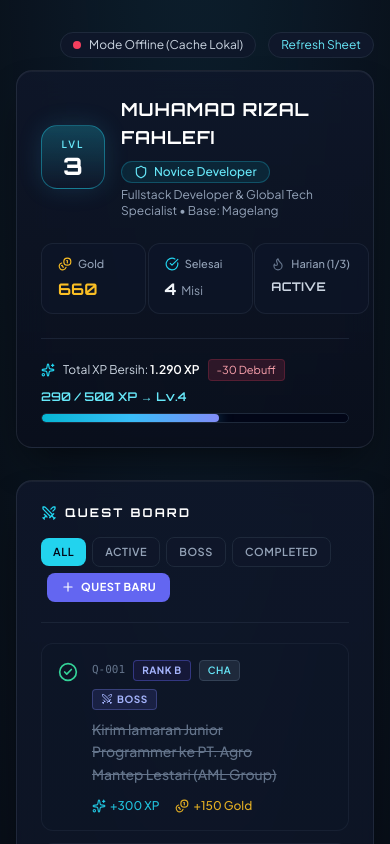
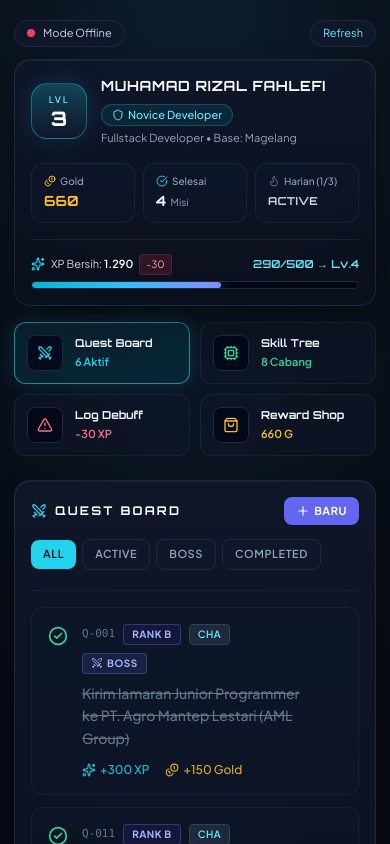
Before and after one commit to mrizalf99/rpg-quest-tracker, a React (Vite) app: page / in a window 390 px wide. Shown: the top 844 px of the page. Built offline with nearby package versions, Linux system fonts and the light colour scheme; no server answers.

Commit message:
feat: tambah quick-nav card box dan mode tab praktis untuk mobile

```diff
--- a/src/App.jsx
+++ b/src/App.jsx
@@ -5,14 +5,18 @@ import AddQuestModal from "./components/AddQuestModal";
 import CharacterHud from "./components/CharacterHud";
 import LevelUpModal from "./components/LevelUpModal";
 import QuestCard from "./components/QuestCard";
+import QuickNavCards from "./components/QuickNavCards";
 import SkillTreePanel from "./components/SkillTreePanel";
 import { useRpgEngine } from "./hooks/useRpgEngine";
 
 export default function App() {
   const { quests, debuffs, stats, syncStatus, fetchFromSheet, levelUpInfo, setLevelUpInfo, floatingReward, toggleQuest, addQuest, deleteQuest, toggleDebuff, redeemReward } = useRpgEngine();
 
+  const [activeTab, setActiveTab] = useState("QUEST"); // "QUEST" | "SKILL" | "DEBUFF" | "SHOP"
   const [filter, setFilter] = useState("ALL");
   const [isModalOpen, setIsModalOpen] = useState(false);
+
+  const activeQuestCount = quests.filter((q) => !q.completed).length;
 
   const filteredQuests = quests.filter((q) => {
     if (filter === "ACTIVE") return !q.completed;
@@ -21,8 +25,25 @@ export default function App() {
     return true;
   });
 
+  const handleSelectNav = (tabId) => {
+    setActiveTab(tabId);
+    // Pada mode laptop (layar >= 1024px), arahkan scroll halus ke bagian tujuan
+    if (window.innerWidth >= 1024) {
+      const targetMap = {
+        QUEST: "section-quest",
+        SKILL: "section-skill",
+        DEBUFF: "section-debuff",
+        SHOP: "section-shop",
+      };
+      const el = document.getElementById(targetMap[tabId]);
+      if (el) {
+        el.scrollIntoView({ behavior: "smooth", block: "start" });
+      }
+    }
+  };
+
   return (
-    <div className="min-h-screen w-full py-8 px-4 sm:px-6 lg:px-8">
+    <div className="min-h-screen w-full py-5 sm:py-8 px-3.5 sm:px-6 lg:px-8">
       <div className="max-w-6xl mx-auto">
         {/* Notifikasi Reward Melayang */}
         <AnimatePresence>
@@ -33,7 +54,7 @@ export default function App() {
               animate={{ opacity: 1, y: 0, scale: 1 }}
               exit={{ opacity: 0, y: -20 }}
               transition={{ duration: 0.35 }}
-              className="fixed bottom-6 right-6 z-40 rounded-xl bg-slate-900/95 border border-cyan-400/40 px-4 py-3 shadow-2xl"
+              className="fixed bottom-5 right-5 z-40 rounded-xl bg-slate-900/95 border border-cyan-400/40 px-4 py-3 shadow-2xl"
             >
               <div className="font-display text-xs font-bold text-cyan-300">QUEST CLEAR &bull; {floatingReward.skill}</div>
               <div className="text-xs font-semibold text-emerald-400 mt-0.5">
@@ -44,38 +65,47 @@ export default function App() {
         </AnimatePresence>
 
         {/* Bar Status Koneksi Google Sheet */}
-        <div className="flex justify-end items-center gap-3 mb-3 text-xs">
+        <div className="flex justify-between sm:justify-end items-center gap-2 mb-3 text-[11px] sm:text-xs">
           <span className="inline-flex items-center gap-2 px-3 py-1 rounded-full bg-slate-900/90 border border-slate-800 text-slate-300">
             <span className={`w-2 h-2 rounded-full ${syncStatus === "syncing" ? "bg-amber-400 animate-pulse" : syncStatus === "synced" ? "bg-emerald-400" : syncStatus === "error" ? "bg-rose-500" : "bg-slate-500"}`} />
-            {syncStatus === "syncing" && "Menyinkronkan ke Google Sheet..."}
+            {syncStatus === "syncing" && "Menyinkronkan..."}
             {syncStatus === "synced" && "Terhubung ke Google Sheet"}
-            {syncStatus === "error" && "Mode Offline (Cache Lokal)"}
-            {syncStatus === "idle" && "Menunggu URL API (.env)"}
+            {syncStatus === "error" && "Mode Offline"}
+            {syncStatus === "idle" && "Menunggu URL API"}
           </span>
 
           <button onClick={fetchFromSheet} className="px-3 py-1 rounded-full bg-slate-900 hover:bg-slate-800 border border-slate-800 text-cyan-300 transition-colors" title="Tarik ulang data dari Google Sheet">
-            Refresh Sheet
+            Refresh
           </button>
         </div>
 
         {/* Top Character HUD */}
         <CharacterHud stats={stats} />
 
-        {/* Grid Utama 2 Kolom Terpusat */}
+        {/* 4 Quick-Nav Card Boxes (Tab di HP, Quick Jump di Laptop) */}
+        <QuickNavCards activeTab={activeTab} onSelectTab={handleSelectNav} activeQuestCount={activeQuestCount} skillCount={stats.skills.length} totalPenalty={stats.totalPenalty} availableGold={stats.availableGold} />
+
+        {/* Grid Utama: Tab Tunggal di HP, 2 Kolom di Laptop */}
         <div className="grid grid-cols-1 lg:grid-cols-12 gap-8 items-start">
           {/* Kolom Kiri: Quest Board */}
-          <main className="lg:col-span-8 rpg-panel rounded-2xl p-6">
-            <div className="flex flex-col sm:flex-row sm:items-center justify-between gap-4 pb-5 mb-5 border-b border-slate-800/80">
-              <h2 className="font-display text-xs font-bold tracking-[0.18em] text-white uppercase flex items-center gap-2">
-                <Swords className="w-4 h-4 text-cyan-400" /> Quest Board
-              </h2>
+          <main id="section-quest" className={`lg:col-span-8 rpg-panel rounded-2xl p-4 sm:p-6 scroll-mt-6 ${activeTab === "QUEST" ? "block" : "hidden lg:block"}`}>
+            <div className="flex flex-col sm:flex-row sm:items-center justify-between gap-3.5 pb-4 sm:pb-5 mb-4 sm:mb-5 border-b border-slate-800/80">
+              <div className="flex items-center justify-between">
+                <h2 className="font-display text-xs font-bold tracking-[0.18em] text-white uppercase flex items-center gap-2">
+                  <Swords className="w-4 h-4 text-cyan-400" /> Quest Board
+                </h2>
 
-              <div className="flex flex-wrap items-center gap-1.5">
+                <button onClick={() => setIsModalOpen(true)} className="sm:hidden px-3 py-1.5 rounded-lg bg-indigo-500 hover:bg-indigo-400 text-white text-[11px] font-bold tracking-wider inline-flex items-center gap-1">
+                  <Plus className="w-3.5 h-3.5" /> BARU
+                </button>
+              </div>
+
+              <div className="flex items-center gap-1.5 overflow-x-auto pb-1 sm:pb-0">
                 {["ALL", "ACTIVE", "BOSS", "COMPLETED"].map((tab) => (
                   <button
                     key={tab}
                     onClick={() => setFilter(tab)}
-                    className={`px-3 py-1.5 rounded-lg text-[11px] font-semibold tracking-wider transition-all ${
+                    className={`px-3 py-1.5 rounded-lg text-[11px] font-semibold tracking-wider shrink-0 transition-all ${
                       filter === tab ? "bg-cyan-400 text-slate-950 font-bold" : "bg-slate-900/80 text-slate-400 hover:text-slate-200 border border-slate-800"
                     }`}
                   >
@@ -83,7 +113,10 @@ export default function App() {
                   </button>
                 ))}
 
-                <button onClick={() => setIsModalOpen(true)} className="ml-1.5 px-3.5 py-1.5 rounded-lg bg-indigo-500 hover:bg-indigo-400 text-white text-[11px] font-bold tracking-wider inline-flex items-center gap-1.5 transition-colors">
+                <button
+                  onClick={() => setIsModalOpen(true)}
+                  className="hidden sm:inline-flex ml-1.5 px-3.5 py-1.5 rounded-lg bg-indigo-500 hover:bg-indigo-400 text-white text-[11px] font-bold tracking-wider items-center gap-1.5 transition-colors"
+                >
                   <Plus className="w-3.5 h-3.5" /> QUEST BARU
                 </button>
               </div>
@@ -100,7 +133,7 @@ export default function App() {
 
           {/* Kolom Kanan: Skill Mastery, Debuff & Shop */}
           <aside className="lg:col-span-4">
-            <SkillTreePanel skills={stats.skills} debuffs={debuffs} onToggleDebuff={toggleDebuff} availableGold={stats.availableGold} onRedeem={redeemReward} />
+            <SkillTreePanel activeTab={activeTab} skills={stats.skills} debuffs={debuffs} onToggleDebuff={toggleDebuff} availableGold={stats.availableGold} onRedeem={redeemReward} />
           </aside>
         </div>
       </div>
--- a/src/components/CharacterHud.jsx
+++ b/src/components/CharacterHud.jsx
@@ -5,73 +5,73 @@ export default function CharacterHud({ stats }) {
   const expPct = Math.min(100, Math.round((stats.currentLevelXP / 500) * 100));
 
   return (
-    <motion.header initial={{ opacity: 0, y: -14 }} animate={{ opacity: 1, y: 0 }} transition={{ duration: 0.4 }} className="rpg-panel rounded-2xl p-6 md:p-7 mb-8">
-      <div className="flex flex-col lg:flex-row lg:items-center lg:justify-between gap-6">
+    <motion.header initial={{ opacity: 0, y: -12 }} animate={{ opacity: 1, y: 0 }} transition={{ duration: 0.35 }} className="rpg-panel rounded-2xl p-4 sm:p-6 md:p-7 mb-4 sm:mb-6">
+      <div className="flex flex-col lg:flex-row lg:items-center lg:justify-between gap-4 sm:gap-6">
         {/* Kiri: Avatar Level & Identitas */}
-        <div className="flex items-center gap-4">
-          <div className="w-16 h-16 rounded-2xl bg-gradient-to-b from-cyan-400/25 to-slate-900 border border-cyan-400/40 flex flex-col items-center justify-center shrink-0 shadow-[0_0_25px_rgba(56,189,248,0.15)]">
-            <span className="text-[10px] font-semibold tracking-[0.2em] text-cyan-300">LVL</span>
-            <span className="font-display text-2xl font-extrabold text-white leading-none mt-0.5">{stats.level}</span>
+        <div className="flex items-center gap-3.5 sm:gap-4">
+          <div className="w-14 h-14 sm:w-16 sm:h-16 rounded-2xl bg-gradient-to-b from-cyan-400/25 to-slate-900 border border-cyan-400/40 flex flex-col items-center justify-center shrink-0 shadow-[0_0_25px_rgba(56,189,248,0.15)]">
+            <span className="text-[9px] sm:text-[10px] font-semibold tracking-[0.2em] text-cyan-300">LVL</span>
+            <span className="font-display text-xl sm:text-2xl font-extrabold text-white leading-none mt-0.5">{stats.level}</span>
           </div>
 
-          <div>
-            <div className="flex flex-wrap items-center gap-2.5">
-              <h1 className="font-display text-lg md:text-xl font-bold tracking-wider text-white">MUHAMAD RIZAL FAHLEFI</h1>
-              <span className="inline-flex items-center gap-1.5 px-3 py-0.5 rounded-full text-xs font-medium bg-cyan-500/10 text-cyan-300 border border-cyan-400/25">
-                <Shield className="w-3.5 h-3.5" />
+          <div className="min-w-0">
+            <div className="flex flex-wrap items-center gap-2">
+              <h1 className="font-display text-sm sm:text-lg md:text-xl font-bold tracking-wider text-white truncate">MUHAMAD RIZAL FAHLEFI</h1>
+              <span className="inline-flex items-center gap-1 px-2.5 py-0.5 rounded-full text-[11px] font-medium bg-cyan-500/10 text-cyan-300 border border-cyan-400/25">
+                <Shield className="w-3 h-3" />
                 {stats.rankTitle}
               </span>
             </div>
-            <p className="text-xs md:text-sm text-slate-400 mt-1">Fullstack Developer &amp; Global Tech Specialist &bull; Base: Magelang</p>
+            <p className="text-[11px] sm:text-sm text-slate-400 mt-1 truncate">Fullstack Developer &bull; Base: Magelang</p>
           </div>
         </div>
 
-        {/* Kanan: 3 Kartu Statistik Minimalis */}
-        <div className="grid grid-cols-3 gap-3 sm:gap-4">
-          <div className="rpg-subcard rounded-xl px-4 py-3 min-w-[105px]">
-            <div className="flex items-center gap-1.5 text-[11px] font-medium text-slate-400">
-              <Coins className="w-3.5 h-3.5 text-amber-400" />
+        {/* Kanan: 3 Kartu Statistik */}
+        <div className="grid grid-cols-3 gap-2 sm:gap-4">
+          <div className="rpg-subcard rounded-xl px-3 py-2.5 sm:px-4 sm:py-3">
+            <div className="flex items-center gap-1 text-[10px] sm:text-[11px] font-medium text-slate-400">
+              <Coins className="w-3 h-3 sm:w-3.5 sm:h-3.5 text-amber-400" />
               <span>Gold</span>
             </div>
-            <div className="font-display text-base md:text-lg font-bold text-amber-400 mt-1">{stats.availableGold.toLocaleString("id-ID")}</div>
+            <div className="font-display text-sm sm:text-lg font-bold text-amber-400 mt-0.5 sm:mt-1">{stats.availableGold.toLocaleString("id-ID")}</div>
           </div>
 
-          <div className="rpg-subcard rounded-xl px-4 py-3 min-w-[105px]">
-            <div className="flex items-center gap-1.5 text-[11px] font-medium text-slate-400">
-              <CheckCircle className="w-3.5 h-3.5 text-cyan-400" />
+          <div className="rpg-subcard rounded-xl px-3 py-2.5 sm:px-4 sm:py-3">
+            <div className="flex items-center gap-1 text-[10px] sm:text-[11px] font-medium text-slate-400">
+              <CheckCircle className="w-3 h-3 sm:w-3.5 sm:h-3.5 text-cyan-400" />
               <span>Selesai</span>
             </div>
-            <div className="font-display text-base md:text-lg font-bold text-slate-100 mt-1">
-              {stats.completedCount} <span className="text-xs font-sans font-normal text-slate-400">Misi</span>
+            <div className="font-display text-sm sm:text-lg font-bold text-slate-100 mt-0.5 sm:mt-1">
+              {stats.completedCount} <span className="text-[10px] sm:text-xs font-sans font-normal text-slate-400">Misi</span>
             </div>
           </div>
 
-          <div className={`rounded-xl px-4 py-3 min-w-[115px] border transition-colors ${stats.isDailyClear ? "bg-emerald-500/10 border-emerald-400/30" : "rpg-subcard"}`}>
-            <div className="flex items-center gap-1.5 text-[11px] font-medium text-slate-400">
-              <Flame className={`w-3.5 h-3.5 ${stats.isDailyClear ? "text-emerald-400" : "text-slate-500"}`} />
+          <div className={`rounded-xl px-3 py-2.5 sm:px-4 sm:py-3 border transition-colors ${stats.isDailyClear ? "bg-emerald-500/10 border-emerald-400/30" : "rpg-subcard"}`}>
+            <div className="flex items-center gap-1 text-[10px] sm:text-[11px] font-medium text-slate-400">
+              <Flame className={`w-3 h-3 sm:w-3.5 sm:h-3.5 ${stats.isDailyClear ? "text-emerald-400" : "text-slate-500"}`} />
               <span>Harian ({stats.completedToday}/3)</span>
             </div>
-            <div className={`font-display text-xs md:text-sm font-bold mt-1.5 tracking-wide ${stats.isDailyClear ? "text-emerald-400" : "text-slate-300"}`}>{stats.isDailyClear ? "DAILY CLEAR" : "ACTIVE"}</div>
+            <div className={`font-display text-[11px] sm:text-sm font-bold mt-1 tracking-wide ${stats.isDailyClear ? "text-emerald-400" : "text-slate-300"}`}>{stats.isDailyClear ? "CLEAR" : "ACTIVE"}</div>
           </div>
         </div>
       </div>
 
       {/* EXP Bar */}
-      <div className="mt-6 pt-5 border-t border-slate-800/80">
-        <div className="flex flex-wrap justify-between items-center gap-2 text-xs mb-2">
-          <div className="flex items-center gap-2 text-slate-300">
+      <div className="mt-4 sm:mt-6 pt-3.5 sm:pt-5 border-t border-slate-800/80">
+        <div className="flex flex-wrap justify-between items-center gap-1.5 text-[11px] sm:text-xs mb-1.5">
+          <div className="flex items-center gap-1.5 text-slate-300">
             <Sparkles className="w-3.5 h-3.5 text-cyan-400" />
             <span>
-              Total XP Bersih: <strong className="text-white font-semibold">{stats.netXP.toLocaleString("id-ID")} XP</strong>
+              XP Bersih: <strong className="text-white font-semibold">{stats.netXP.toLocaleString("id-ID")}</strong>
             </span>
-            {stats.totalPenalty > 0 && <span className="px-2 py-0.5 rounded bg-rose-500/15 text-rose-300 text-[11px] border border-rose-500/20">-{stats.totalPenalty} Debuff</span>}
+            {stats.totalPenalty > 0 && <span className="px-1.5 py-0.5 rounded bg-rose-500/15 text-rose-300 text-[10px] border border-rose-500/20">-{stats.totalPenalty}</span>}
           </div>
-          <span className="font-display text-xs text-cyan-300">
-            {stats.currentLevelXP} / 500 XP &rarr; Lv.{stats.level + 1}
+          <span className="font-display text-[11px] sm:text-xs text-cyan-300">
+            {stats.currentLevelXP}/500 &rarr; Lv.{stats.level + 1}
           </span>
         </div>
 
-        <div className="h-2.5 w-full rounded-full bg-slate-950/90 border border-slate-800 overflow-hidden">
+        <div className="h-2 sm:h-2.5 w-full rounded-full bg-slate-950/90 border border-slate-800 overflow-hidden">
           <motion.div
             className="h-full rounded-full bg-gradient-to-r from-cyan-500 via-sky-400 to-indigo-400 shadow-[0_0_14px_rgba(56,189,248,0.5)]"
             initial={{ width: 0 }}
--- /dev/null
+++ b/src/components/QuickNavCards.jsx
@@ -0,0 +1,65 @@
+import { motion } from "framer-motion";
+import { AlertTriangle, Cpu, ShoppingBag, Swords } from "lucide-react";
+
+export default function QuickNavCards({ activeTab, onSelectTab, activeQuestCount, skillCount, totalPenalty, availableGold }) {
+  const navItems = [
+    {
+      id: "QUEST",
+      label: "Quest Board",
+      badge: `${activeQuestCount} Aktif`,
+      icon: Swords,
+      accent: "text-cyan-400",
+      activeStyle: "border-cyan-400/60 bg-cyan-500/10 shadow-[0_0_20px_rgba(56,189,248,0.15)]",
+    },
+    {
+      id: "SKILL",
+      label: "Skill Tree",
+      badge: `${skillCount} Cabang`,
+      icon: Cpu,
+      accent: "text-emerald-400",
+      activeStyle: "border-emerald-400/60 bg-emerald-500/10 shadow-[0_0_20px_rgba(16,185,129,0.15)]",
+    },
+    {
+      id: "DEBUFF",
+      label: "Log Debuff",
+      badge: totalPenalty > 0 ? `-${totalPenalty} XP` : "Aman",
+      icon: AlertTriangle,
+      accent: "text-rose-400",
+      activeStyle: "border-rose-400/60 bg-rose-500/10 shadow-[0_0_20px_rgba(244,63,94,0.15)]",
+    },
+    {
+      id: "SHOP",
+      label: "Reward Shop",
+      badge: `${availableGold.toLocaleString("id-ID")} G`,
+      icon: ShoppingBag,
+      accent: "text-amber-400",
+      activeStyle: "border-amber-400/60 bg-amber-500/10 shadow-[0_0_20px_rgba(245,158,11,0.15)]",
+    },
+  ];
+
+  return (
+    <nav aria-label="Navigasi Cepat RPG" className="grid grid-cols-2 lg:grid-cols-4 gap-2.5 sm:gap-3.5 mb-6">
+      {navItems.map((item) => {
+        const Icon = item.icon;
+        const isActive = activeTab === item.id;
+
+        return (
+          <motion.button
+            key={item.id}
+            whileTap={{ scale: 0.96 }}
+            onClick={() => onSelectTab(item.id)}
+            className={`text-left rounded-xl p-3 sm:p-3.5 border transition-all flex items-center gap-3 ${isActive ? item.activeStyle : "rpg-subcard hover:border-slate-700"}`}
+          >
+            <div className={`w-9 h-9 rounded-lg bg-slate-950/80 border border-slate-800 flex items-center justify-center shrink-0 ${item.accent}`}>
+              <Icon className="w-4 h-4" />
+            </div>
+            <div className="min-w-0">
+              <div className="font-display text-[11px] sm:text-xs font-bold text-slate-100 truncate">{item.label}</div>
+              <div className={`text-[11px] font-semibold mt-0.5 truncate ${item.accent}`}>{item.badge}</div>
+            </div>
+          </motion.button>
+        );
+      })}
+    </nav>
+  );
+}
--- a/src/components/SkillTreePanel.jsx
+++ b/src/components/SkillTreePanel.jsx
@@ -2,11 +2,11 @@ import { motion } from "framer-motion";
 import { AlertTriangle, Coins, Cpu, ShoppingBag } from "lucide-react";
 import { REWARD_SHOP } from "../data/initialGameData";
 
-export default function SkillTreePanel({ skills, debuffs, onToggleDebuff, availableGold, onRedeem }) {
+export default function SkillTreePanel({ activeTab, skills, debuffs, onToggleDebuff, availableGold, onRedeem }) {
   return (
     <div className="space-y-6">
       {/* Skill Tree */}
-      <section className="rpg-panel rounded-2xl p-6">
+      <section id="section-skill" className={`rpg-panel rounded-2xl p-5 sm:p-6 scroll-mt-6 ${activeTab === "SKILL" ? "block" : "hidden lg:block"}`}>
         <h2 className="font-display text-xs font-bold tracking-[0.18em] text-cyan-300 uppercase flex items-center gap-2 mb-4">
           <Cpu className="w-4 h-4" /> Skill Mastery
         </h2>
@@ -34,7 +34,7 @@ export default function SkillTreePanel({ skills, debuffs, onToggleDebuff, availa
       </section>
 
       {/* Log Debuff */}
-      <section className="rpg-panel rounded-2xl p-6">
+      <section id="section-debuff" className={`rpg-panel rounded-2xl p-5 sm:p-6 scroll-mt-6 ${activeTab === "DEBUFF" ? "block" : "hidden lg:block"}`}>
         <h2 className="font-display text-xs font-bold tracking-[0.18em] text-rose-400 uppercase flex items-center gap-2 mb-4">
           <AlertTriangle className="w-4 h-4" /> Log Debuff
         </h2>
@@ -55,7 +55,7 @@ export default function SkillTreePanel({ skills, debuffs, onToggleDebuff, availa
       </section>
 
       {/* Reward Shop */}
-      <section className="rpg-panel rounded-2xl p-6">
+      <section id="section-shop" className={`rpg-panel rounded-2xl p-5 sm:p-6 scroll-mt-6 ${activeTab === "SHOP" ? "block" : "hidden lg:block"}`}>
         <h2 className="font-display text-xs font-bold tracking-[0.18em] text-amber-400 uppercase flex items-center gap-2 mb-4">
           <ShoppingBag className="w-4 h-4" /> Reward Shop
         </h2>
```
